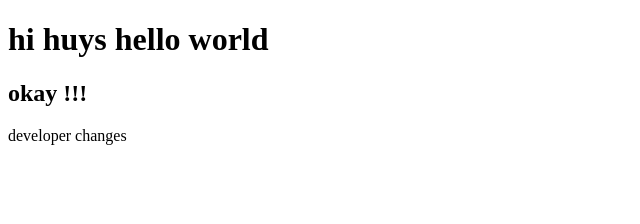
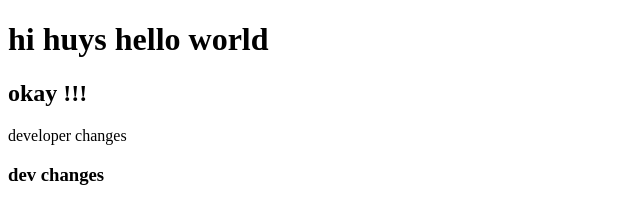
Before and after one commit to ralphyboy22/new-try-repo, a plain HTML site: page index.html in a window 1280 px wide. Shown: the whole page, without its empty margins (0-640 px from the left). Drawn offline with Linux system fonts and the light colour scheme.

Commit message:
add h3 tag

```diff
--- a/index.html
+++ b/index.html
@@ -10,5 +10,6 @@
     <h1> hi huys hello world</h1>
     <h2> okay !!!</h2>
     <p>developer changes</p>
+    <h3>dev changes</h3>
 </body>
 </html>
```
